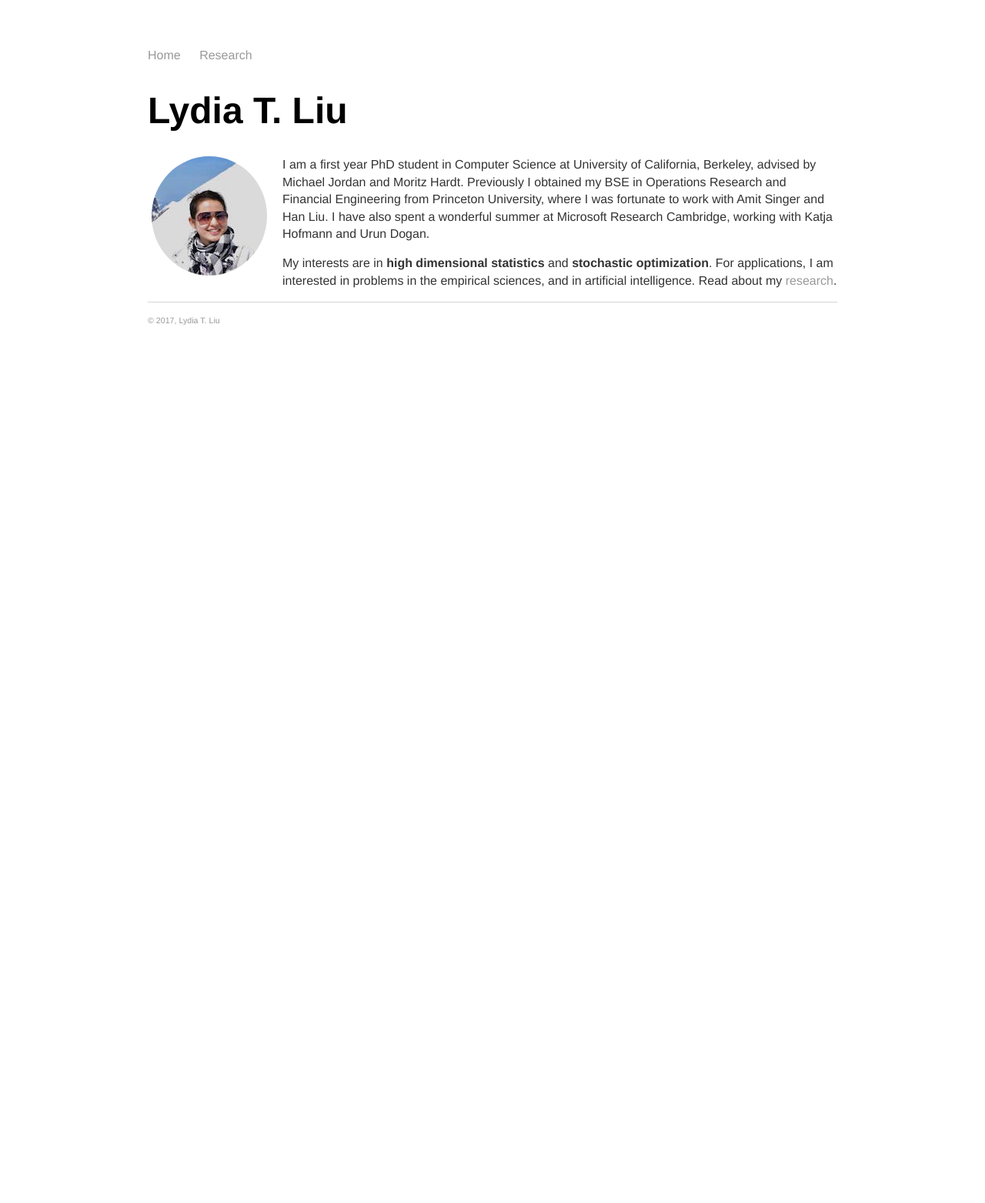
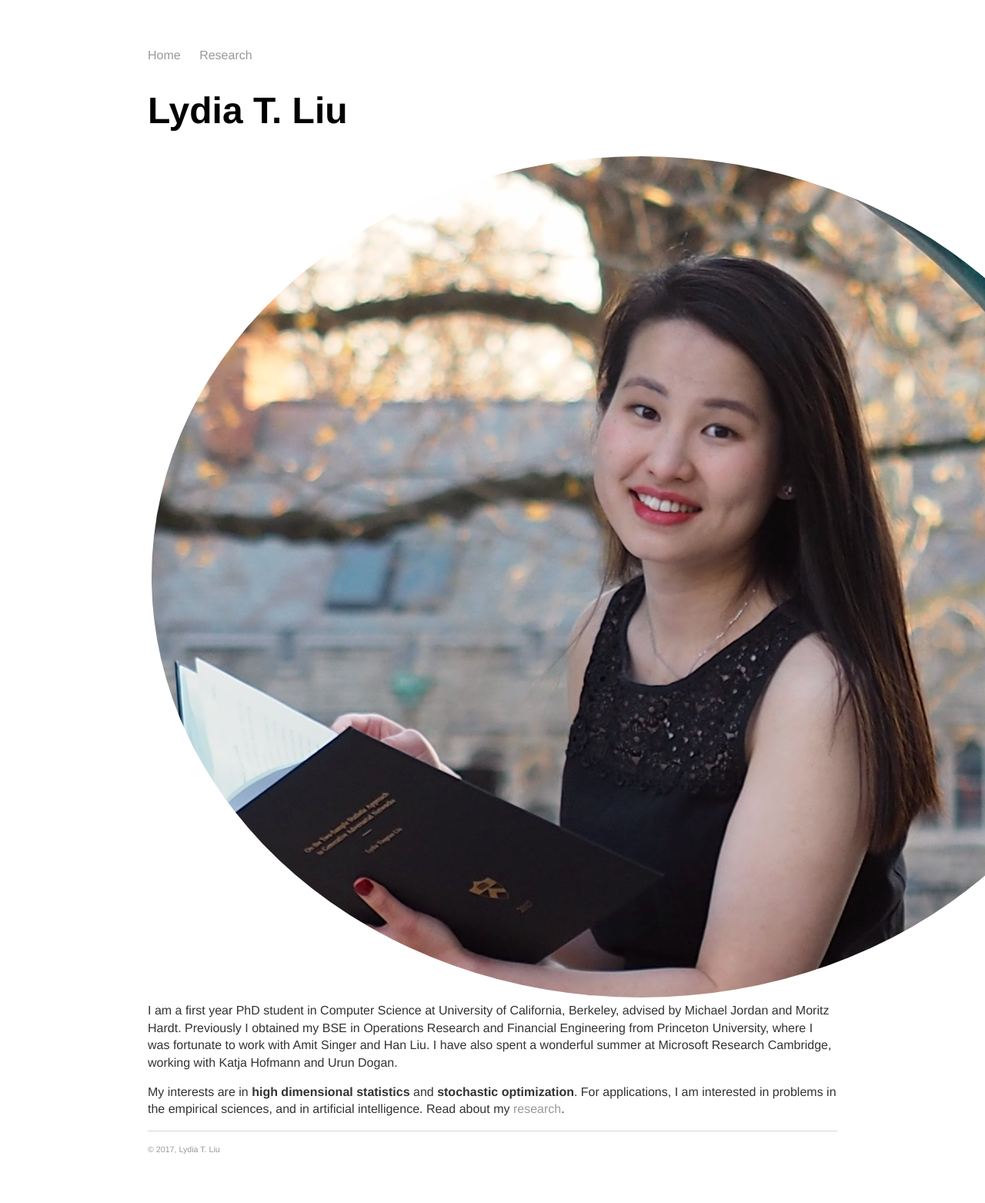
Before and after one commit to serenalwang/serenalwang.github.io, a Jekyll site: the page built from index.md, in a window 1280 px wide. Shown: the whole page at 77% size. Built offline with Jekyll 4.4.1, drawn with Linux system fonts in a browser that asks for light colours; before the commit the page ends 900 px from its top, so only the background shows below that.

Commit message:
Update index.md

```diff
--- a/index.md
+++ b/index.md
@@ -6,7 +6,7 @@
 
 # Lydia T. Liu #
 
-<img src="img/me4.jpg" alt="Photo" class="leftside_image">
+<img src="img/web_prof.jpg" alt="Photo" class="leftside_image">
 
 I am a first year PhD student in Computer Science at University of California, Berkeley, advised by Michael Jordan and Moritz Hardt.
 			Previously I obtained my BSE in Operations Research and Financial Engineering from Princeton University,
```
